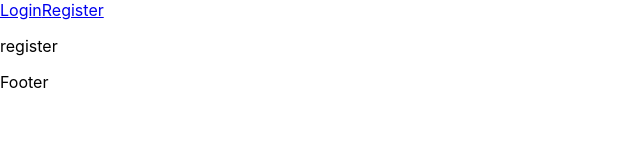
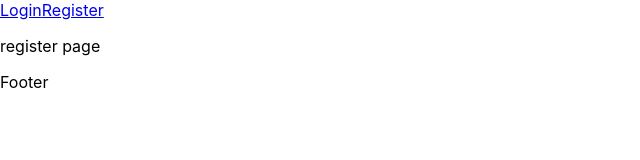
Before and after one commit to Magikmagnum/web-app, a React (Create React App) app: page /register in a window 1280 px wide. Shown: the top 160 px of the page, without its empty margins (0-640 px from the left). Built offline with nearby package versions, Linux system fonts and the light colour scheme.

Commit message:
Change some text to test CI / CD pipeline

```diff
--- a/src/Containers/Login/Login.tsx
+++ b/src/Containers/Login/Login.tsx
@@ -8,7 +8,7 @@ interface ILoginProps {
 const Login: React.FunctionComponent<ILoginProps> = ( props ) => {
   return (
     <>
-    <p>login</p>
+    <p>login page</p>
     </>
   );
 };
--- a/src/Containers/Register/Register.tsx
+++ b/src/Containers/Register/Register.tsx
@@ -7,7 +7,7 @@ interface IRegisterProps {
 const Register: React.FunctionComponent<IRegisterProps> = (props) => {
   return (
     <>
-        <p>register</p>
+        <p>register page</p>
     </>
   );
 };
```
